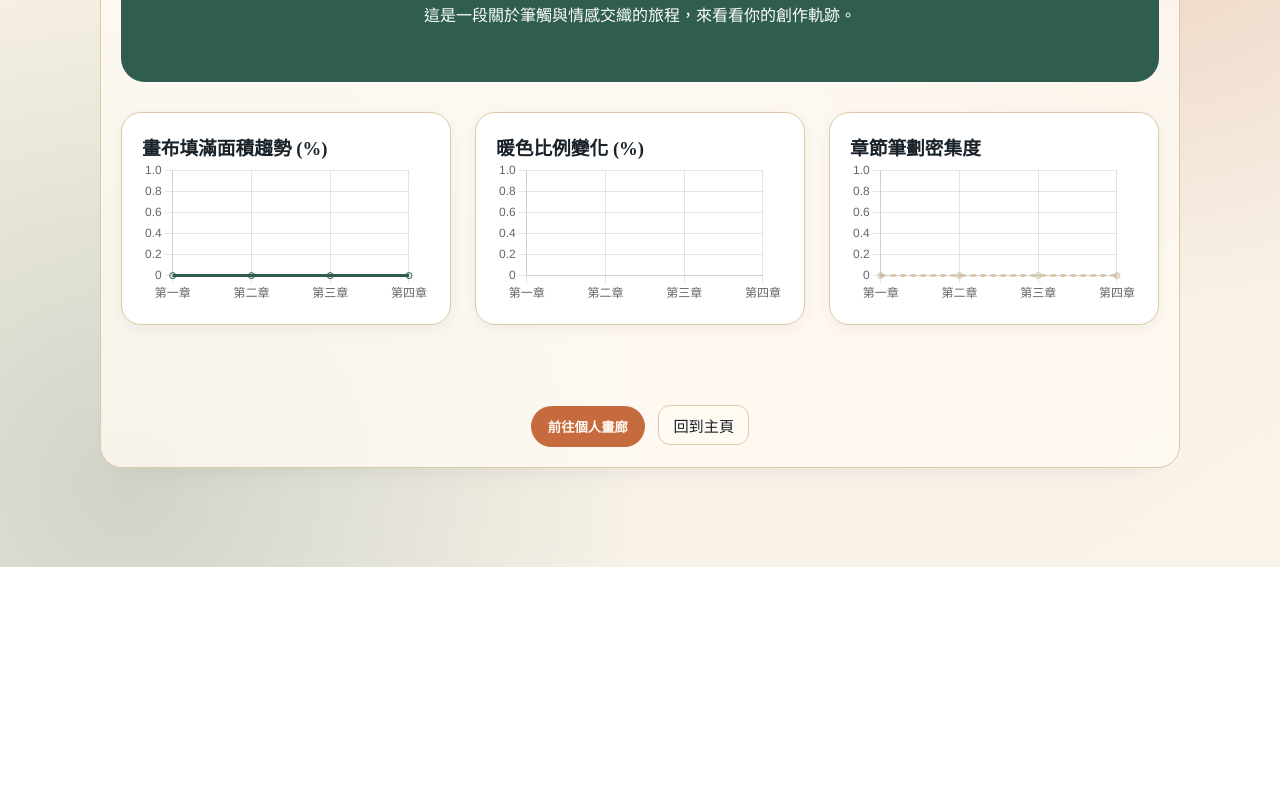
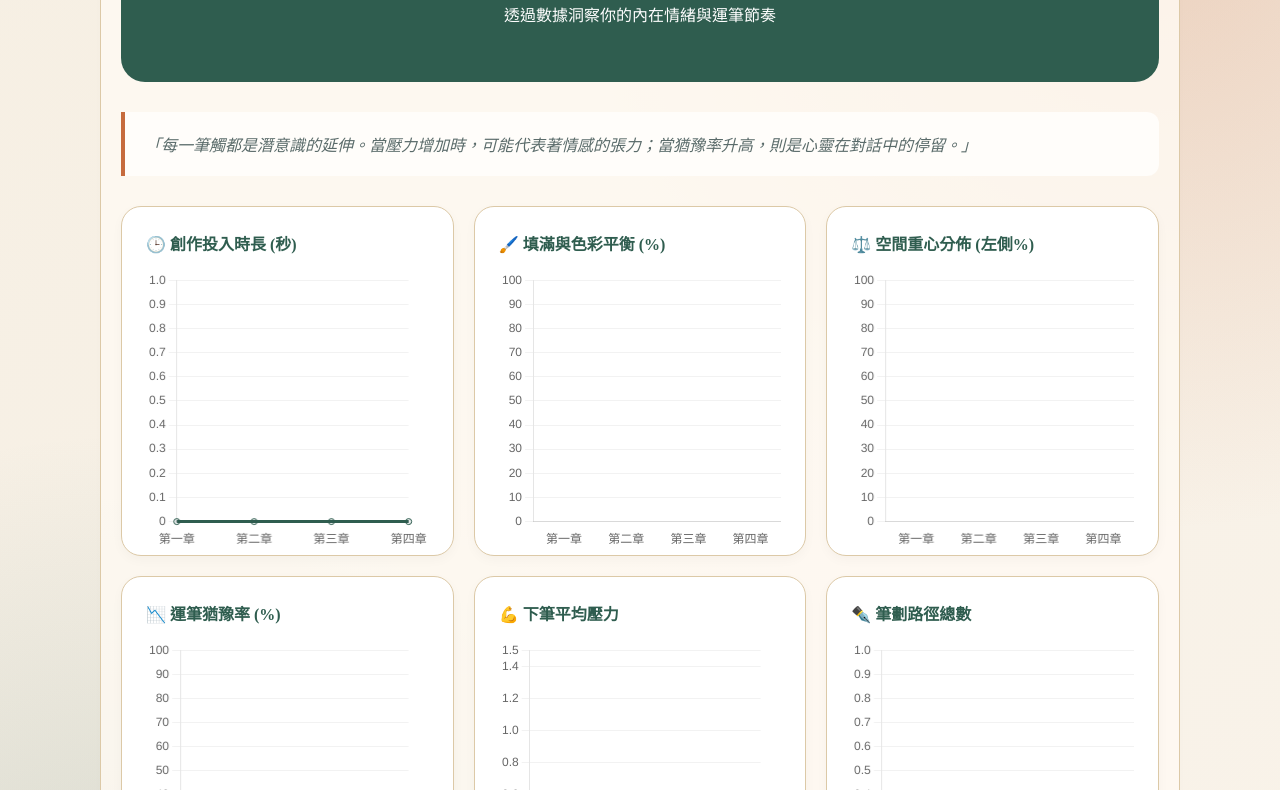
Before and after one commit to D1285312/ArtEcho, a plain HTML site: page AnalysisSummary.html in a window 1280 px wide. Shown: the part 233-1023 px from the top of the page. Before the commit the page ends 800 px from the top, so only its background shows below. Drawn offline with nearby package versions, Linux system fonts and the light colour scheme.

Commit message:
增加統計數據圖表

```diff
--- a/AnalysisSummary.html
+++ b/AnalysisSummary.html
@@ -3,7 +3,7 @@
 <head>
     <meta charset="UTF-8">
     <meta name="viewport" content="width=device-width, initial-scale=1.0">
-    <title>ArtEcho | 故事創作總結</title>
+    <title>ArtEcho | 深度故事創作總結</title>
     <link rel="preconnect" href="https://fonts.googleapis.com">
     <link href="https://fonts.googleapis.com/css2?family=Noto+Sans+TC:wght@400;500;700&family=Noto+Serif+TC:wght@600;700&display=swap" rel="stylesheet">
     <script src="https://cdn.jsdelivr.net/npm/chart.js"></script>
@@ -12,11 +12,86 @@
         .brand { display: flex; align-items: center; gap: 8px; text-decoration: none; color: inherit; font-weight: 700; }
         .brand-dot { width: 12px; height: 12px; background-color: #dcc9a7; border-radius: 50%; display: inline-block; }
         .summary-header { text-align: center; padding: 40px 0; background: var(--moss); color: white; border-radius: 24px; margin-bottom: 30px; }
-        .chart-grid { display: grid; grid-template-columns: repeat(auto-fit, minmax(300px, 1fr)); gap: 24px; margin-bottom: 40px; }
-        .chart-card { background: white; padding: 20px; border-radius: 20px; border: 1.5px solid var(--line); box-shadow: 0 4px 15px rgba(0,0,0,0.05); }
-        .mini-gallery { display: flex; gap: 10px; justify-content: center; margin-top: 30px; overflow-x: auto; }
-        .mini-item { flex: 0 0 120px; text-align: center; font-size: 0.8rem; }
-        .mini-item img { width: 100%; border-radius: 8px; border: 1px solid var(--line); margin-bottom: 5px; }
+
+        /* 🌟 優化後的圖表網格 */
+        .chart-grid {
+            display: grid;
+            grid-template-columns: repeat(auto-fit, minmax(320px, 1fr));
+            gap: 20px;
+            margin-bottom: 40px;
+        }
+        .chart-card {
+            background: white;
+            padding: 24px;
+            border-radius: 20px;
+            border: 1px solid var(--line);
+            box-shadow: 0 4px 12px rgba(0,0,0,0.03);
+        }
+        .chart-card h3 {
+            font-size: 1rem;
+            margin-bottom: 15px;
+            color: var(--moss);
+            display: flex;
+            align-items: center;
+            gap: 8px;
+        }
+
+        .mini-gallery {
+            display: flex;
+            gap: 15px;
+            justify-content: center;
+            margin: 30px 0;
+            overflow-x: auto;
+            padding-bottom: 15px;
+        }
+        .mini-item { flex: 0 0 140px; text-align: center; font-size: 0.85rem; }
+        .mini-item img {
+            width: 100%;
+            aspect-ratio: 4/3;
+            object-fit: cover;
+            border-radius: 12px;
+            border: 1px solid var(--line);
+            margin-bottom: 8px;
+            transition: transform 0.2s;
+        }
+        .mini-item img:hover { transform: scale(1.05); }
+
+        .insight-box {
+            background: #fffdfa;
+            border-left: 4px solid var(--terracotta);
+            padding: 20px;
+            margin-bottom: 30px;
+            border-radius: 0 12px 12px 0;
+            font-style: italic;
+            color: #5a6b6a;
+        }
+
+        /* 🌟 修正圖表無限拉長的佈局設定 */
+        .chart-grid {
+            display: grid;
+            grid-template-columns: repeat(auto-fit, minmax(320px, 1fr));
+            gap: 20px;
+            margin-bottom: 40px;
+        }
+
+        .chart-card {
+            background: white;
+            padding: 24px;
+            border-radius: 20px;
+            border: 1px solid var(--line);
+            box-shadow: 0 4px 12px rgba(0,0,0,0.03);
+            /* 🌟 關鍵：設定固定高度並防止內容溢出 */
+            height: 350px;
+            position: relative;
+            display: flex;
+            flex-direction: column;
+        }
+
+        /* 確保 Canvas 填滿容器但不超出 */
+        .chart-card canvas {
+            max-width: 100% !important;
+            max-height: 280px !important; /* 留出空間給標題 */
+        }
     </style>
 </head>
 <body>
@@ -35,19 +110,27 @@
 
     <main class="panel">
         <div class="summary-header">
-            <h1>🎨 故事創作完整紀錄</h1>
-            <p>這是一段關於筆觸與情感交織的旅程，來看看你的創作軌跡。</p>
+            <h1>🎨 創作全維度報告</h1>
+            <p>透過數據洞察你的內在情緒與運筆節奏</p>
+        </div>
+
+        <div class="insight-box">
+            「每一筆觸都是潛意識的延伸。當壓力增加時，可能代表著情感的張力；當猶豫率升高，則是心靈在對話中的停留。」
         </div>
 
         <div class="chart-grid">
-            <div class="chart-card"><h3>畫布填滿面積趨勢 (%)</h3><canvas id="coverageChart"></canvas></div>
-            <div class="chart-card"><h3>暖色比例變化 (%)</h3><canvas id="warmRatioChart"></canvas></div>
-            <div class="chart-card"><h3>章節筆劃密集度</h3><canvas id="strokeChart"></canvas></div>
+            <div class="chart-card"><h3>🕒 創作投入時長 (秒)</h3><canvas id="timeChart"></canvas></div>
+            <div class="chart-card"><h3>🖌️ 填滿與色彩平衡 (%)</h3><canvas id="colorChart"></canvas></div>
+            <div class="chart-card"><h3>⚖️ 空間重心分佈 (左側%)</h3><canvas id="weightChart"></canvas></div>
+            <div class="chart-card"><h3>📉 運筆猶豫率 (%)</h3><canvas id="hesitationChart"></canvas></div>
+            <div class="chart-card"><h3>💪 下筆平均壓力</h3><canvas id="pressureChart"></canvas></div>
+            <div class="chart-card"><h3>✒️ 筆劃路徑總數</h3><canvas id="strokeChart"></canvas></div>
         </div>
 
+        <h2 style="text-align:center; font-family:'Noto Serif TC'; color:var(--moss);">🖼️ 四章節回顧</h2>
         <div class="mini-gallery" id="miniGallery"></div>
 
-        <div style="text-align: center; margin-top: 40px;">
+        <div style="text-align: center; margin-top: 50px; padding-bottom: 50px;">
             <button class="cta-btn primary" onclick="location.href='Gallery.html'">前往個人畫廊</button>
             <button class="btn" style="margin-left:10px;" onclick="location.href='index.html'">回到主頁</button>
         </div>
@@ -57,24 +140,104 @@
 <script>
     window.onload = () => {
         const works = JSON.parse(localStorage.getItem("artEchoGallery") || "[]");
+        // 🌟 確保只抓取當前情境的最後四筆或根據 Level 排序
         const levelData = {};
-        works.forEach(w => { levelData[w.level] = w; });
+        works.forEach(w => {
+            // 如果有多個情境，這裡可根據當前 scenarioId 過濾
+            levelData[w.level] = w;
+        });
 
         const levels = ["1", "2", "3", "4"];
         const labels = ["第一章", "第二章", "第三章", "第四章"];
-        const getVal = (l, key) => levelData[l] ? parseFloat(levelData[l].stats[key]) : 0;
 
-        const coverageData = levels.map(l => getVal(l, 'coverage'));
-        const warmData = levels.map(l => getVal(l, 'warmRatio'));
-        const strokeData = levels.map(l => getVal(l, 'strokeCount'));
+        // 🌟 數據抓取輔助函數
+        const getStat = (l, key) => (levelData[l] && levelData[l].stats) ? parseFloat(levelData[l].stats[key]) : 0;
+        const getDuration = (l) => levelData[l] ? parseInt(levelData[l].duration) : 0;
 
+        // 🌟 準備數據集
+        const timeData = levels.map(l => getDuration(l));
+        const coverageData = levels.map(l => getStat(l, 'coverage'));
+        const warmData = levels.map(l => getStat(l, 'warmRatio'));
+        const weightData = levels.map(l => getStat(l, 'leftWeight'));
+        const hesitationData = levels.map(l => getStat(l, 'hesitationRatio'));
+        const pressureData = levels.map(l => getStat(l, 'avgPressure'));
+        const strokeData = levels.map(l => getStat(l, 'strokeCount'));
+
+        // 渲染縮圖
         const gallery = document.getElementById("miniGallery");
-        levels.forEach(l => { if(levelData[l]) { gallery.innerHTML += `<div class="mini-item"><img src="${levelData[l].dataUrl}"><span>第 ${l} 章</span></div>`; } });
+        levels.forEach(l => {
+            if(levelData[l]) {
+                gallery.innerHTML += `
+                    <div class="mini-item">
+                        <img src="${levelData[l].dataUrl}">
+                        <p><strong>${levelData[l].name || '未命名'}</strong></p>
+                        <span>第 ${l} 章</span>
+                    </div>`;
+            }
+        });
 
-        const opt = { responsive: true, plugins: { legend: { display: false } }, scales: { y: { beginAtZero: true } } };
-        new Chart(document.getElementById('coverageChart'), { type: 'line', data: { labels, datasets: [{ data: coverageData, borderColor: '#2f5d4f', fill: true, backgroundColor: 'rgba(47, 93, 79, 0.1)' }] }, options: opt });
-        new Chart(document.getElementById('warmRatioChart'), { type: 'bar', data: { labels, datasets: [{ data: warmData, backgroundColor: '#d16e51' }] }, options: opt });
-        new Chart(document.getElementById('strokeChart'), { type: 'line', data: { labels, datasets: [{ data: strokeData, borderColor: '#dcc9a7', borderDash: [5,5] }] }, options: opt });
+        // 通用圖表設定
+        const opt = (yMax = null) => ({
+            responsive: true,
+            maintainAspectRatio: false,
+            plugins: { legend: { display: false } },
+            scales: {
+                y: {
+                    beginAtZero: true,
+                    max: yMax,
+                    grid: { color: 'rgba(0,0,0,0.05)' }
+                },
+                x: { grid: { display: false } }
+            }
+        });
+
+        // 1. 作畫時長 (折線圖)
+        new Chart(document.getElementById('timeChart'), {
+            type: 'line',
+            data: { labels, datasets: [{ data: timeData, borderColor: '#2f5d4f', tension: 0.3, fill: true, backgroundColor: 'rgba(47, 73, 79, 0.1)' }] },
+            options: opt()
+        });
+
+        // 2. 填滿與色彩 (堆疊柱狀圖)
+        new Chart(document.getElementById('colorChart'), {
+            type: 'bar',
+            data: {
+                labels,
+                datasets: [
+                    { label: '填滿率', data: coverageData, backgroundColor: '#dcc9a7' },
+                    { label: '暖色比', data: warmData, backgroundColor: '#c66b3d' }
+                ]
+            },
+            options: opt(100)
+        });
+
+        // 3. 空間重心 (雷達圖風格的長條圖)
+        new Chart(document.getElementById('weightChart'), {
+            type: 'bar',
+            data: { labels, datasets: [{ data: weightData, backgroundColor: '#7a8886', borderRadius: 20 }] },
+            options: opt(100)
+        });
+
+        // 4. 猶豫率 (波浪線)
+        new Chart(document.getElementById('hesitationChart'), {
+            type: 'line',
+            data: { labels, datasets: [{ data: hesitationData, borderColor: '#d16e51', borderDash: [5, 5], tension: 0.4 }] },
+            options: opt(100)
+        });
+
+        // 5. 平均壓力 (階梯圖)
+        new Chart(document.getElementById('pressureChart'), {
+            type: 'line',
+            data: { labels, datasets: [{ data: pressureData, borderColor: '#2f5d4f', stepped: true, borderWidth: 3 }] },
+            options: opt(1.5)
+        });
+
+        // 6. 筆劃總數 (柱狀圖)
+        new Chart(document.getElementById('strokeChart'), {
+            type: 'bar',
+            data: { labels, datasets: [{ data: strokeData, backgroundColor: '#dcc9a7' }] },
+            options: opt()
+        });
     };
 </script>
 </body>
```
